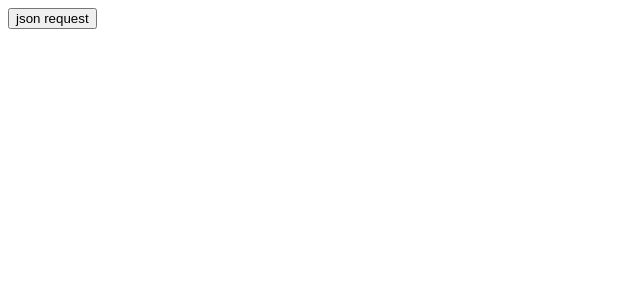
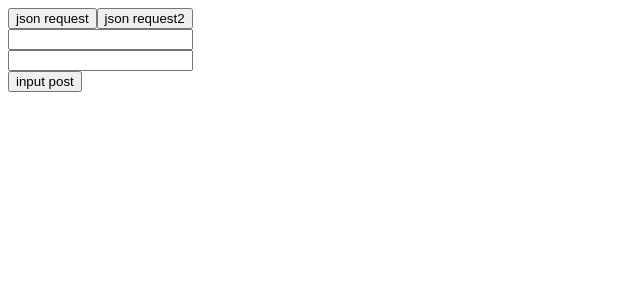
Before and after one commit to huitopia/study-react-1, a React (Vite) app: page / in a window 1280 px wide. Shown: the top 300 px of the page, without its empty margins (0-640 px from the left). Built offline with nearby package versions, Linux system fonts and the light colour scheme.

Commit message:
input에 입력한 값 json으로 보내기

```diff
--- a/src/App.jsx
+++ b/src/App.jsx
@@ -1,4 +1,4 @@
-import React from "react";
+import React, { useState } from "react";
 import axios from "axios";
 
 function App(props) {
@@ -9,9 +9,38 @@
     axios.post("/api/main41/sub1", obj1);
   }
 
+  function handleClick2() {
+    const obj2 = {
+      name: "chaejjok",
+      age: 7,
+      apple: ["iPhone", "macBook", "airPod"],
+    };
+    axios.post("/api/main41/sub2", obj2);
+  }
+
+  const [name, setName] = useState();
+  const [city, setCity] = useState();
+
+  function handleClick3() {
+    const data = {
+      // 변수명과 property명이 같을 때 생략 가능
+      name,
+      city,
+    };
+    axios.post("/api/main41/sub3", data);
+  }
+
   return (
     <div>
       <button onClick={handleClick1}>json request</button>
+      <button onClick={handleClick2}>json request2</button>
+      <div>
+        <input type="text" onChange={(e) => setName(e.target.value)} />
+        <br />
+        <input type="text" onChange={(e) => setCity(e.target.value)} />
+        <br />
+        <button onClick={handleClick3}>input post</button>
+      </div>
     </div>
   );
 }
```
